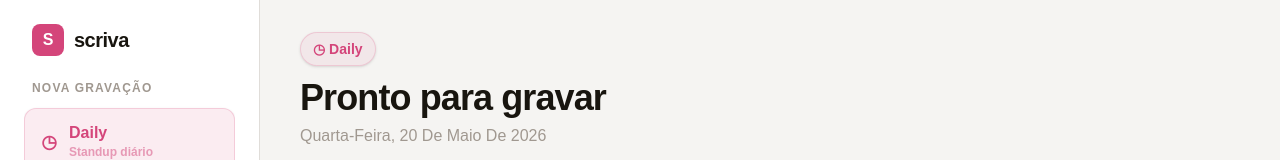
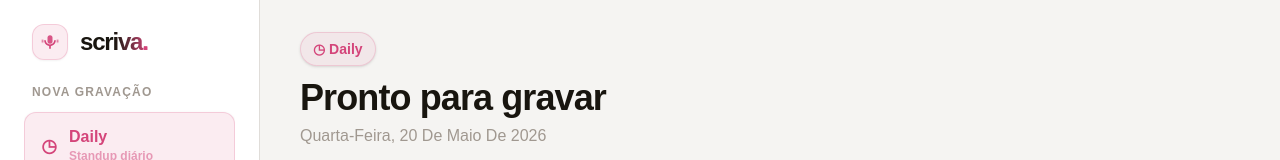
Before and after one commit to s7efani-freire/scriva, a React (Vite) app in the folder frontend/: page / in a window 1280 px wide. Shown: the top 160 px of the page. Built offline with nearby package versions, Linux system fonts and the light colour scheme; a web font is replaced by a local one.

Commit message:
feat: atualiza rodapé da sidebar com modelos AssemblyAI e LLaMA

```diff
--- a/frontend/src/components/Layout.jsx
+++ b/frontend/src/components/Layout.jsx
@@ -1,10 +1,10 @@
 import { NavLink, useLocation } from 'react-router-dom'
 
 const TIPOS = [
-  { slug: 'daily', label: 'Daily', icon: '◷', desc: 'Standup diário' },
-  { slug: 'projeto', label: 'Reunião de Projeto', icon: '◈', desc: 'Projeto específico' },
-  { slug: 'alinhamento', label: 'Alinhamento', icon: '◎', desc: 'Múltiplos projetos' },
-  { slug: 'geral', label: 'Reunião Geral', icon: '◇', desc: 'Reunião avulsa' },
+  { slug: 'daily',       label: 'Daily',              icon: '◷', desc: 'Standup diário' },
+  { slug: 'projeto',     label: 'Reunião de Projeto', icon: '◈', desc: 'Projeto específico' },
+  { slug: 'alinhamento', label: 'Alinhamento',        icon: '◎', desc: 'Múltiplos projetos' },
+  { slug: 'geral',       label: 'Reunião Geral',      icon: '◇', desc: 'Reunião avulsa' },
 ]
 
 export default function Layout({ children }) {
@@ -15,11 +15,18 @@ export default function Layout({ children }) {
 
       <aside className="w-full md:w-[260px] md:min-w-[260px] bg-bg-card border-b md:border-b-0 md:border-r border-brd flex flex-col p-4 md:p-6 gap-4 md:gap-6 shrink-0 z-10 shadow-sm md:shadow-none">
 
-        <div className="flex items-center gap-2.5 px-2 shrink-0">
-          <div className="w-8 h-8 bg-accent text-white text-base font-bold flex items-center justify-center rounded-lg shrink-0">
-            S
+        <div className="flex items-center gap-3 px-2 shrink-0">
+          <div className="w-9 h-9 bg-accent/10 flex items-center justify-center rounded-xl shrink-0 border border-accent/20 shadow-xs">
+            <svg width="20" height="20" viewBox="0 0 24 24" fill="none" xmlns="http://www.w3.org/2000/svg" className="text-accent">
+              <rect x="9" y="4" width="6" height="10" rx="3" className="fill-current opacity-90" />
+              <path d="M5 10c0 3.5 2.5 6.4 6 6.9V20h2v-3.1c3.5-.5 6-3.4 6-6.9h-2c0 2.8-2.2 5-5 5s-5-2.2-5-5H5z" fill="currentColor" />
+              <line x1="3" y1="10" x2="3" y2="12" stroke="currentColor" strokeWidth="2" strokeLinecap="round" className="animate-pulse" />
+              <line x1="21" y1="10" x2="21" y2="12" stroke="currentColor" strokeWidth="2" strokeLinecap="round" className="animate-pulse" />
+            </svg>
           </div>
-          <span className="text-xl font-bold tracking-tight text-tx-main">scriva</span>
+          <span className="text-2xl font-black tracking-tighter bg-linear-to-r from-tx-main via-tx-main to-accent bg-clip-text text-transparent select-none">
+            scriva<span className="text-accent">.</span>
+          </span>
         </div>
 
         <div className="flex md:flex-col gap-4 md:gap-5 overflow-x-auto md:overflow-y-auto pb-2 md:pb-0 hide-scrollbar shrink-0 md:h-full">
@@ -68,12 +75,12 @@ export default function Layout({ children }) {
           </div>
         </div>
 
-        <div className="hidden md:flex mt-auto pt-4 border-t border-brd items-center justify-between px-2">
-          <div className="flex items-center gap-2">
-            <span className="w-2 h-2 rounded-full bg-[#3a7a52] shrink-0" style={{ animation: 'pulse 2s ease-in-out infinite' }} />
-            <span className="text-[11px] text-tx-ter">Groq · Whisper</span>
+        <div className="hidden md:flex mt-auto pt-4 border-t border-brd flex-col gap-1 px-2">
+          <span className="text-[10px] font-bold uppercase tracking-[1.2px] text-tx-ter mb-1">Modelos</span>
+          <div className="flex flex-col gap-0.5">
+            <span className="text-[11px] text-tx-ter">AssemblyAI Universal-2</span>
+            <span className="text-[11px] text-tx-ter">Groq LLaMA 3.3 70B</span>
           </div>
-          <span className="text-[11px] text-tx-ter font-mono">v1.1</span>
         </div>
       </aside>
 
```
